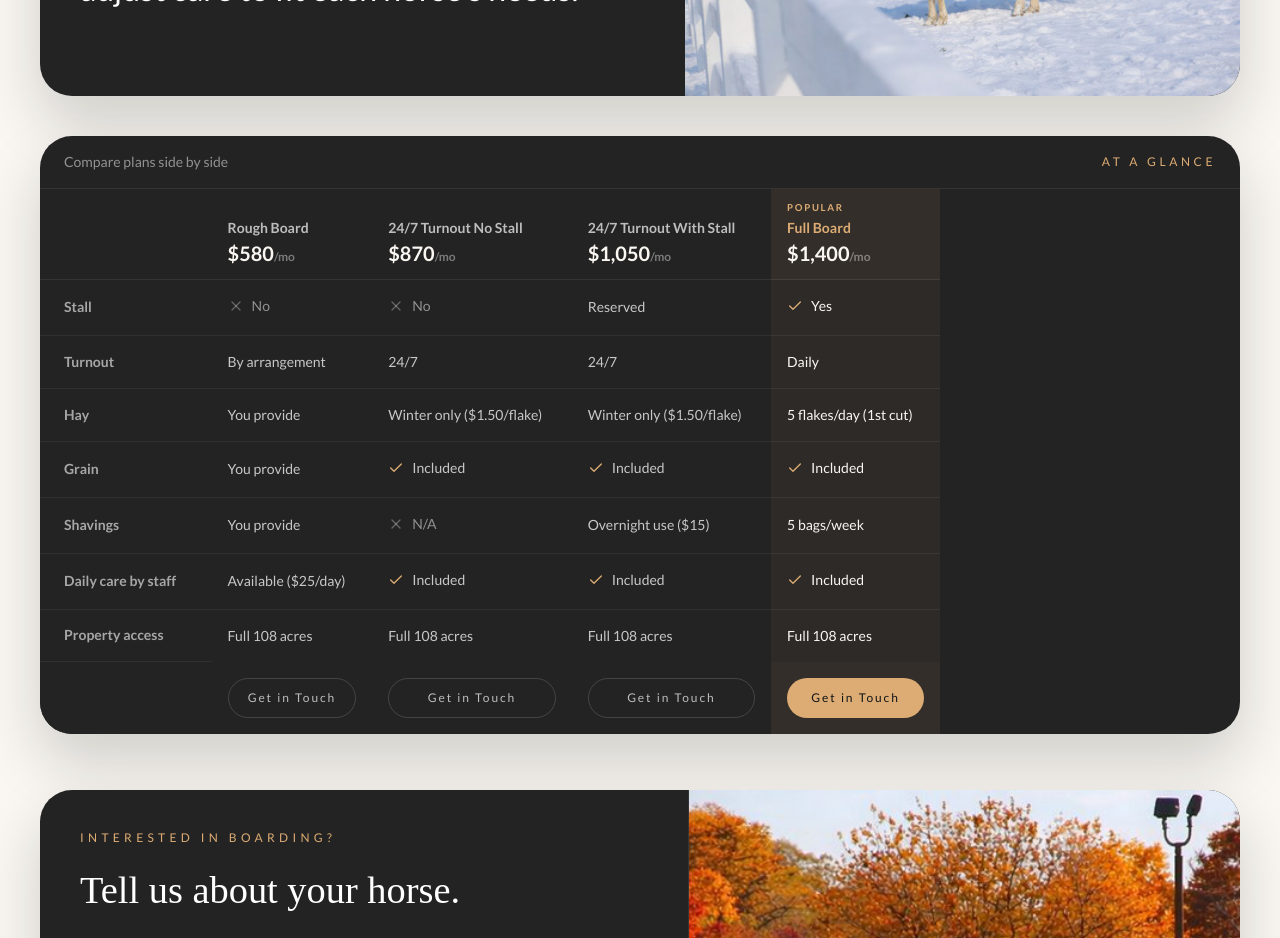
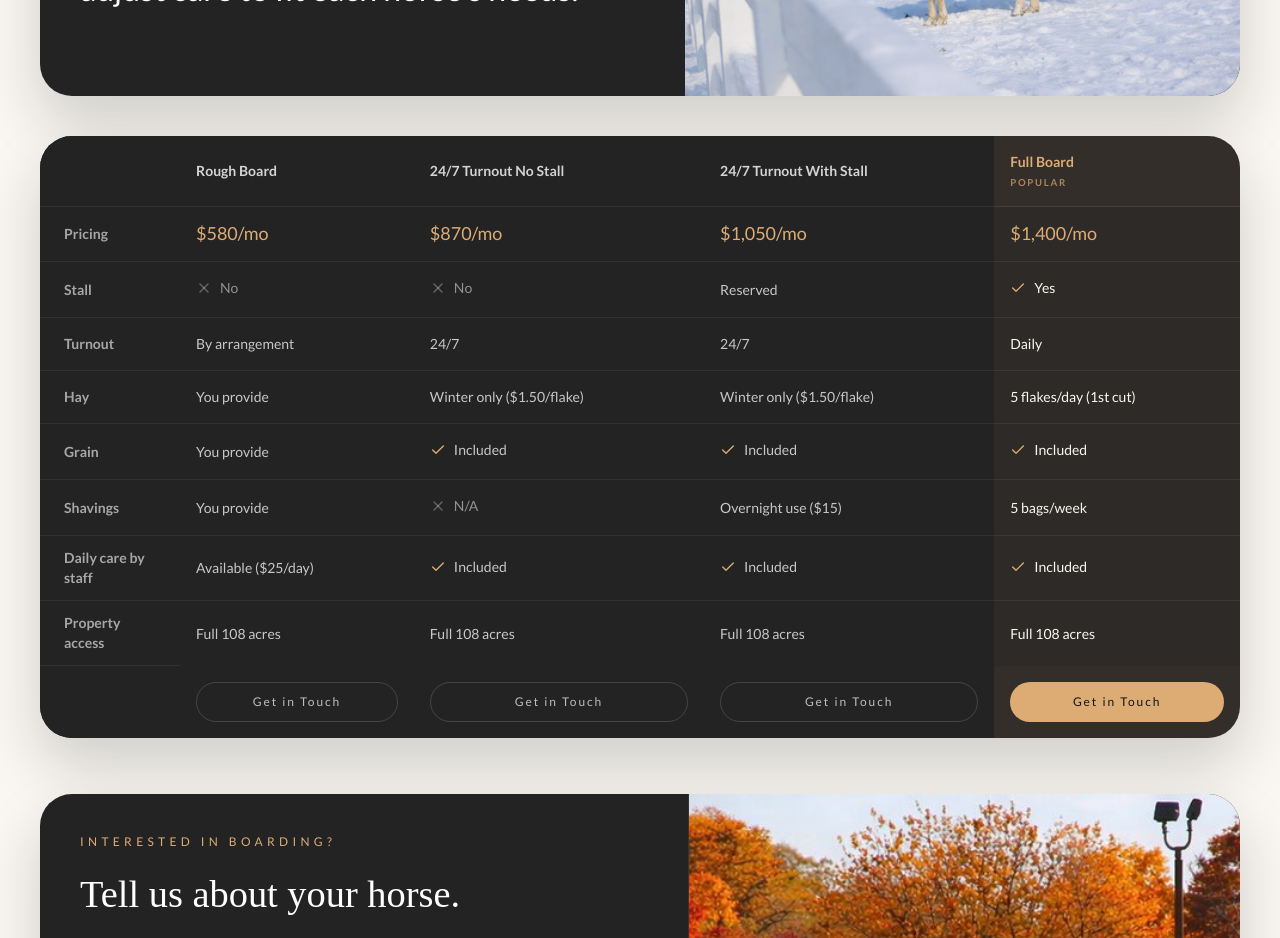
Before and after one commit to Midorivi/thunder-road-stables, a React (Vite) app: page /boarding in a window 1280 px wide. Shown: the part 1220-2158 px from the top of the page. Built offline with nearby package versions, Linux system fonts and the light colour scheme; no server answers; the HTML template or start-up script is replaced by a standard one; a web font is replaced by a local one.

Commit message:
Comparison table: plan names as headers, pricing as first data row, full-width columns

```diff
--- a/src/components/ui/BoardingComparisonTable.tsx
+++ b/src/components/ui/BoardingComparisonTable.tsx
@@ -2,13 +2,14 @@ import { Check, X } from 'lucide-react';
 import { Link } from 'react-router-dom';
 
 const columns = [
-  { name: 'Rough Board', price: '$580', featured: false },
-  { name: '24/7 Turnout No Stall', price: '$870', featured: false },
-  { name: '24/7 Turnout With Stall', price: '$1,050', featured: false },
-  { name: 'Full Board', price: '$1,400', featured: true },
+  { name: 'Rough Board', price: '$580/mo', featured: false },
+  { name: '24/7 Turnout No Stall', price: '$870/mo', featured: false },
+  { name: '24/7 Turnout With Stall', price: '$1,050/mo', featured: false },
+  { name: 'Full Board', price: '$1,400/mo', featured: true },
 ];
 
 const rows = [
+  { label: 'Pricing', values: columns.map((c) => c.price) },
   { label: 'Stall', values: ['No', 'No', 'Reserved', 'Yes'] },
   { label: 'Turnout', values: ['By arrangement', '24/7', '24/7', 'Daily'] },
   { label: 'Hay', values: ['You provide', 'Winter only ($1.50/flake)', 'Winter only ($1.50/flake)', '5 flakes/day (1st cut)'] },
@@ -18,7 +19,8 @@ const rows = [
   { label: 'Property access', values: ['Full 108 acres', 'Full 108 acres', 'Full 108 acres', 'Full 108 acres'] },
 ];
 
-function CellValue({ value }: { value: string }) {
+function CellValue({ value, isPricing }: { value: string; isPricing?: boolean }) {
+  if (isPricing) return <span className="text-lg text-[#DCAC74]">{value}</span>;
   if (value === 'Yes' || value === 'Included') return <span className="inline-flex items-center gap-2"><Check className="h-4 w-4 text-[#DCAC74]" />{value}</span>;
   if (value === 'No' || value === 'N/A') return <span className="inline-flex items-center gap-2 text-white/50"><X className="h-4 w-4 text-white/30" />{value}</span>;
   return <span>{value}</span>;
@@ -27,20 +29,15 @@ function CellValue({ value }: { value: string }) {
 export function BoardingComparisonTable() {
   return (
     <div className="overflow-hidden rounded-[2rem] bg-[#242323] text-white shadow-[0_28px_60px_rgba(17,21,23,0.18)]">
-      <div className="flex items-center justify-between gap-4 border-b border-white/8 px-4 py-4 md:px-6">
-        <p className="text-sm text-white/50">Compare plans side by side</p>
-        <p className="text-xs uppercase tracking-[0.3em] text-[#DCAC74]">At a glance</p>
-      </div>
       <div className="overflow-x-auto">
-        <table className="min-w-[900px] border-separate border-spacing-0 text-left">
+        <table className="w-full min-w-[700px] border-separate border-spacing-0 text-left">
           <thead>
             <tr>
-              <th className="sticky left-0 z-20 border-b border-white/8 bg-[#242323] px-4 py-3 md:px-6" />
+              <th className="sticky left-0 z-20 w-[140px] border-b border-white/8 bg-[#242323] px-4 py-4 md:px-6" />
               {columns.map((col) => (
-                <th key={col.name} className={`border-b border-white/8 px-4 py-3 align-bottom ${col.featured ? 'bg-[#DCAC74]/8' : ''}`}>
-                  {col.featured && <p className="mb-1 text-[0.6rem] uppercase tracking-[0.18em] text-[#DCAC74]">Popular</p>}
-                  <p className={`text-sm leading-tight ${col.featured ? 'text-[#DCAC74]' : 'text-white/70'}`}>{col.name}</p>
-                  <p className="mt-0.5 text-xl text-[#FAF7F2]">{col.price}<span className="text-xs text-white/40">/mo</span></p>
+                <th key={col.name} className={`border-b border-white/8 px-4 py-4 text-left ${col.featured ? 'bg-[#DCAC74]/8' : ''}`}>
+                  <p className={`text-sm ${col.featured ? 'text-[#DCAC74]' : 'text-white/80'}`}>{col.name}</p>
+                  {col.featured && <p className="mt-1 text-[0.6rem] uppercase tracking-[0.18em] text-[#DCAC74]/70">Popular</p>}
                 </th>
               ))}
             </tr>
@@ -51,7 +48,7 @@ export function BoardingComparisonTable() {
                 <th className="sticky left-0 z-10 border-b border-white/6 bg-[#242323] px-4 py-3 text-sm text-white/60 md:px-6">{row.label}</th>
                 {row.values.map((value, j) => (
                   <td key={`${row.label}-${j}`} className={`border-b border-white/6 px-4 py-3 text-sm leading-7 ${i === rows.length - 1 ? 'border-b-0' : ''} ${columns[j].featured ? 'bg-[#DCAC74]/5 text-[#FAF7F2]' : 'text-white/75'}`}>
-                    <CellValue value={value} />
+                    <CellValue value={value} isPricing={row.label === 'Pricing'} />
                   </td>
                 ))}
               </tr>
```
